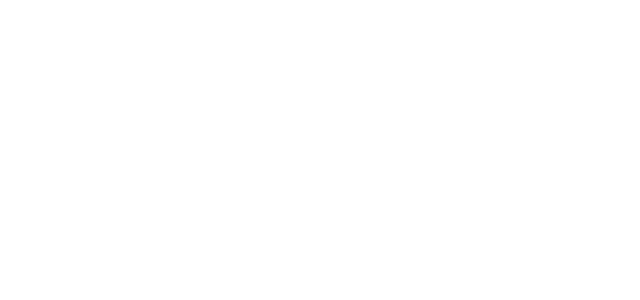
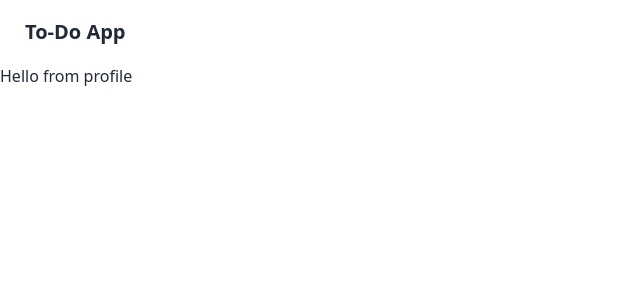
Before and after one commit to anikethsanthan/Aniketh-Santhan---Reachify-Full-Stack-Assignment, a React (Vite) app: page /profile in a window 1280 px wide. Before the commit this address had no page. Shown: the top 300 px of the page, without its empty margins (0-640 px from the left). Built offline with nearby package versions, Linux system fonts and the light colour scheme; no server answers.

Commit message:
made logout feature and profile page

```diff
--- a/src/App.jsx
+++ b/src/App.jsx
@@ -5,6 +5,7 @@ import Login from "./Components/Login"
 import { Provider } from "react-redux";
 import appStore from "./utils/appStore";
 import List from "./Components/List";
+import Profile from "./Components/Profile";
 function App() {
 
 
@@ -16,6 +17,7 @@ function App() {
       <Route path="/" element={<Body/>}>
       <Route path="/login" element={<Login/>}/>
       <Route path="/list" element={<List/>}/>
+      <Route path="/profile" element={<Profile/>}/>
 
       </Route>
 
--- a/src/Components/Header.jsx
+++ b/src/Components/Header.jsx
@@ -1,19 +1,34 @@
-import { useSelector } from "react-redux"
+import axios from "axios";
+import { useDispatch, useSelector } from "react-redux"
+import { Base_Url } from "../utils/utils";
+import { removeUser } from "../utils/userSlice";
+import { useNavigate } from "react-router-dom";
+import { Link } from "react-router-dom";
 
 
 const Header = () => {
   const user= useSelector((store)=>store.user);
+  const dispatch= useDispatch();
+  const navigate= useNavigate();
   console.log(user);
+const handleLogout= async()=>{
+  // eslint-disable-next-line no-unused-vars
+  const logout = await axios.post(Base_Url+"/logout",{},{withCredentials:true});
 
+  dispatch(removeUser())
+  navigate("/login")
+}
 
   return (
     <div className="navbar bg-base-100">
     <div className="flex-1">
-      <a className="btn btn-ghost text-2xl">To-Do App</a>
+      <Link to="/list" className="btn btn-ghost text-xl">To-Do App</Link>
     </div>
+
+    {user&&
     <div className="flex-none gap-2">
       <div className="form-control">
-       <p>{"Welcome "+user.firstName+" "+user.lastName}</p>
+        <p>{"Welcome "+user.firstName +" "+user.lastName}</p>
       </div>
       <div className="dropdown dropdown-end">
         <div tabIndex={0} role="button" className="btn btn-ghost btn-circle avatar">
@@ -27,16 +42,16 @@ const Header = () => {
           tabIndex={0}
           className="menu menu-sm dropdown-content bg-base-100 rounded-box z-[1] mt-3 w-52 p-2 shadow">
           <li>
-            <a className="justify-between">
+            <Link to="/Profile" className="justify-between">
               Profile
-              <span className="badge">New</span>
-            </a>
+
+            </Link>
           </li>
-          <li><a>Settings</a></li>
-          <li><a>Logout</a></li>
+
+          <li onClick={handleLogout}><a>Logout</a></li>
         </ul>
       </div>
-    </div>
+    </div>}
   </div>
   )
 }
--- a/src/Components/Login.jsx
+++ b/src/Components/Login.jsx
@@ -11,6 +11,7 @@ const Login = () => {
     const navigate =useNavigate();
     const[emailId,setEmail]=useState("");
     const[password, setPassword]= useState("");
+    const [err,setErr]= useState("");
 
     const handleLogin=async()=>{
        try{
@@ -26,7 +27,8 @@ const Login = () => {
         return navigate("/list")
 
        }catch(err){
-        console.log(err)
+        setErr(err?.response?.data || "Something went wrong")
+
 
        }
 
@@ -73,7 +75,11 @@ const Login = () => {
       onClick={handleLogin}
       className="btn w-[300px] text-gray-700">LogIn</button>
     </div>
+    {err&&
+    <p className="text-red-500 text-xl">{err}</p>}
+
   </div>
+
 </div>
     </div>
   )
--- /dev/null
+++ b/src/Components/Profile.jsx
@@ -0,0 +1,11 @@
+
+
+const Profile = () => {
+  return (
+    <div>
+      Hello from profile
+    </div>
+  )
+}
+
+export default Profile
```
